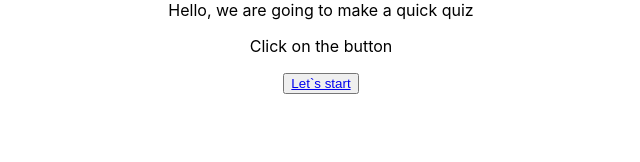
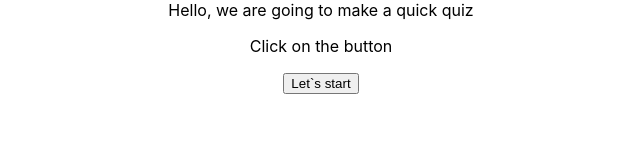
Before and after one commit to maxvershynin/testtask, a React (Create React App) app: page /welcome in a window 1280 px wide. Shown: the top 162 px of the page, without its empty margins (319-959 px from the left). Built offline with nearby package versions, Linux system fonts and the light colour scheme.

Commit message:
clear comments

```diff
--- a/src/components/quizContent/QuizContent.jsx
+++ b/src/components/quizContent/QuizContent.jsx
@@ -8,7 +8,6 @@ import FormControlLabel from '@material-ui/core/FormControlLabel';
 import FormControl from '@material-ui/core/FormControl';
 import FormHelperText from '@material-ui/core/FormHelperText';
 import FormLabel from '@material-ui/core/FormLabel';
-import Button from '@material-ui/core/Button';
 
 const useStyles = makeStyles((theme) => ({
   formControl: {
@@ -19,58 +18,14 @@ const useStyles = makeStyles((theme) => ({
   },
 }));
 
-// const QuizContent = ({currentStep, currentGrade, setGrade, gradeSummary}) => {
-//     console.log("gradeSummary",gradeSummary)
-//     React.useEffect(()=>{
-//         var sum = 0;
-//         for(var i = 0; i < gradeSummary.length; i++){
-//             sum += gradeSummary[i];
-//         }
-//         setGrade(sum)
-//     },[currentStep])
-
-//     const elements = []
-
-//     for(let i =0; i<=100; i+=20){
-//         elements.push(<li>
-//         <span>{i} grade</span>
-//         <input type={"checkbox"} selected = {false} onClick={()=>gradeSummary[currentStep] = i}></input>
-//      </li>)
-//     }
-//     return (
-//     <>
-//         <header>{currentStep === quizQuestionsAmount ? `The last Question, then go to Result by Clicking on "Done" button` : `question number ${currentStep}`}</header>
-//         <ul>
-//             {elements.map(element=>element)}
-//         </ul>
-//         <footer>{currentGrade}</footer>
-//     </>);
-// }
-
-// const useStyles = makeStyles((theme) => ({
-//     formControl: {
-//       margin: theme.spacing(3),
-//     },
-//     button: {
-//       margin: theme.spacing(1, 1, 0, 0),
-//     },
-//   }));
-
-
 
 const QuizContent2 = ({currentStep, arrayGradesAnsweredQuestion, error}) => {
 
   console.log("error",error)
-
   console.log("arrayGradesAnsweredQuestion",arrayGradesAnsweredQuestion)
 
+  const DynamicQuestions = ({step}) => {
     ///////////////////////////// IMPORT  ///////////////////////////// IMPORT  ///////////////////////////// IMPORT
-////////////////////////////////////////////////////////////
-
-////////////////////////////////////////////////////
-    ///////////////////////////// IMPORT  ///////////////////////////// IMPORT  ///////////////////////////// IMPORT
-
-  const DynamicQuestions = ({step}) => {
     const PollExampleRadio = () => {
       const arrayAnswers = [];
       for(let i =0; i<=quizMaxGrade; i+=quizMaxGrade/quizAnswersAmount){
@@ -78,10 +33,12 @@ const QuizContent2 = ({currentStep, arrayGradesAnsweredQuestion, error}) => {
       }
       return arrayAnswers
     }
+    ///////////////////////////// IMPORT  ///////////////////////////// IMPORT  ///////////////////////////// IMPORT
 
     const [value, setValue] = React.useState();
+    const classes = useStyles();
 
-    const handleMyChange = (event,questionNumber) =>{
+    const handleMyChange = (event,questionNumber) => {
       setValue(event.target.value);
       console.log("questionNumber",questionNumber);
       arrayGradesAnsweredQuestion[questionNumber-1]= event.target.value;
@@ -89,7 +46,6 @@ const QuizContent2 = ({currentStep, arrayGradesAnsweredQuestion, error}) => {
     }
 
     const arraysQuizBlocks = []
-
     for(let i =0; i<=quizMaxGrade; i+=quizMaxGrade/quizQuestionsAmount){
       let questionNumber = 0
       if (i !==0) {
@@ -100,14 +56,8 @@ const QuizContent2 = ({currentStep, arrayGradesAnsweredQuestion, error}) => {
           <PollExampleRadio/>
         </RadioGroup>)
     }
-
-    console.log("step",step)
     return arraysQuizBlocks[step];
   }
-  ///////////////////////////// IMPORT  ///////////////////////////// IMPORT  ///////////////////////////// IMPORT
-
-        const classes = useStyles();
-
 
   return (
   <>
@@ -122,8 +72,6 @@ const QuizContent2 = ({currentStep, arrayGradesAnsweredQuestion, error}) => {
       </FormControl>
       <footer>summary grade ==&gt; {arrayGradesAnsweredQuestion.reduce((a, b) => parseInt(a) + parseInt(b))}</footer>
   </>);
-
-
 }
 
 
--- a/src/pages/quizPage.jsx
+++ b/src/pages/quizPage.jsx
@@ -5,18 +5,14 @@ import { Link } from 'react-router-dom';
 import QuizContent from "../components/quizContent/QuizContent"
 
 const QuizPage = ({array}) => {
-     const [step, setStep] = useState(1);
-     const [error, setError] = React.useState(false);
-
-    // const [grade, setGrade] = useState(0);
-    // useEffect(()=>{},[gradeSummary])
+    const [step, setStep] = useState(1);
+    const [error, setError] = React.useState(false);
 
     const onBackClick = () => {
         setStep(prevStep => prevStep-1);
         setError(false);
     }
-//console.log("step",step,"\n","grade",grade);
-    // const error = () => {console.log('2222222222222222222')}
+
     const onNextStep = (step) => {
         console.log(array);
         if(array[step-1]!==0){
@@ -31,12 +27,9 @@ const QuizPage = ({array}) => {
         //setStep(prevStep => prevStep+1)
         localStorage.setItem("userGrade", array.reduce((a, b) => parseInt(a) + parseInt(b)));
         return <button><Link to="/result" className="btn btn-primary">Done</Link></button>
-
     };
-     console.log("step",step)
-    // console.log("gradeSummary",gradeSummary)
+    console.log("step",step)
     console.log("array",array)
-
 
     return (
         <div className='quiz_page'>
@@ -45,7 +38,6 @@ const QuizPage = ({array}) => {
             <button onClick={onBackClick} disabled={step===1}>back</button>
             {step < quizQuestionsAmount && <button onClick={()=>onNextStep(step)} disabled={false}>next</button>}
             {step === quizQuestionsAmount && finishQuiz()}
-
         </div>
     )
 };
--- a/src/pages/resultPage.jsx
+++ b/src/pages/resultPage.jsx
@@ -1,5 +1,4 @@
-import React, { useState } from 'react';
-import { Link } from 'react-router-dom';
+import React from 'react';
 
 const ResultPage = (props) => {
 
--- a/src/pages/welcomePage.jsx
+++ b/src/pages/welcomePage.jsx
@@ -1,4 +1,4 @@
-import React, { useState } from 'react';
+import React from 'react';
 import { Link } from 'react-router-dom';
 
 const WelcomePage = (props) => {
@@ -7,7 +7,7 @@ const WelcomePage = (props) => {
         <div className='welcome_page'>
             <header>Hello, we are going to make a quick quiz</header>
             <p>Click on the button </p>
-            <button><Link to="/quiz" className="btn btn-primary">Let`s start</Link></button>
+            <Link to="/quiz" className="btn btn-primary"><button>Let`s start</button></Link>
         </div>
     )
 };
```
Lines whose indentation alone changed are shown as unchanged.
